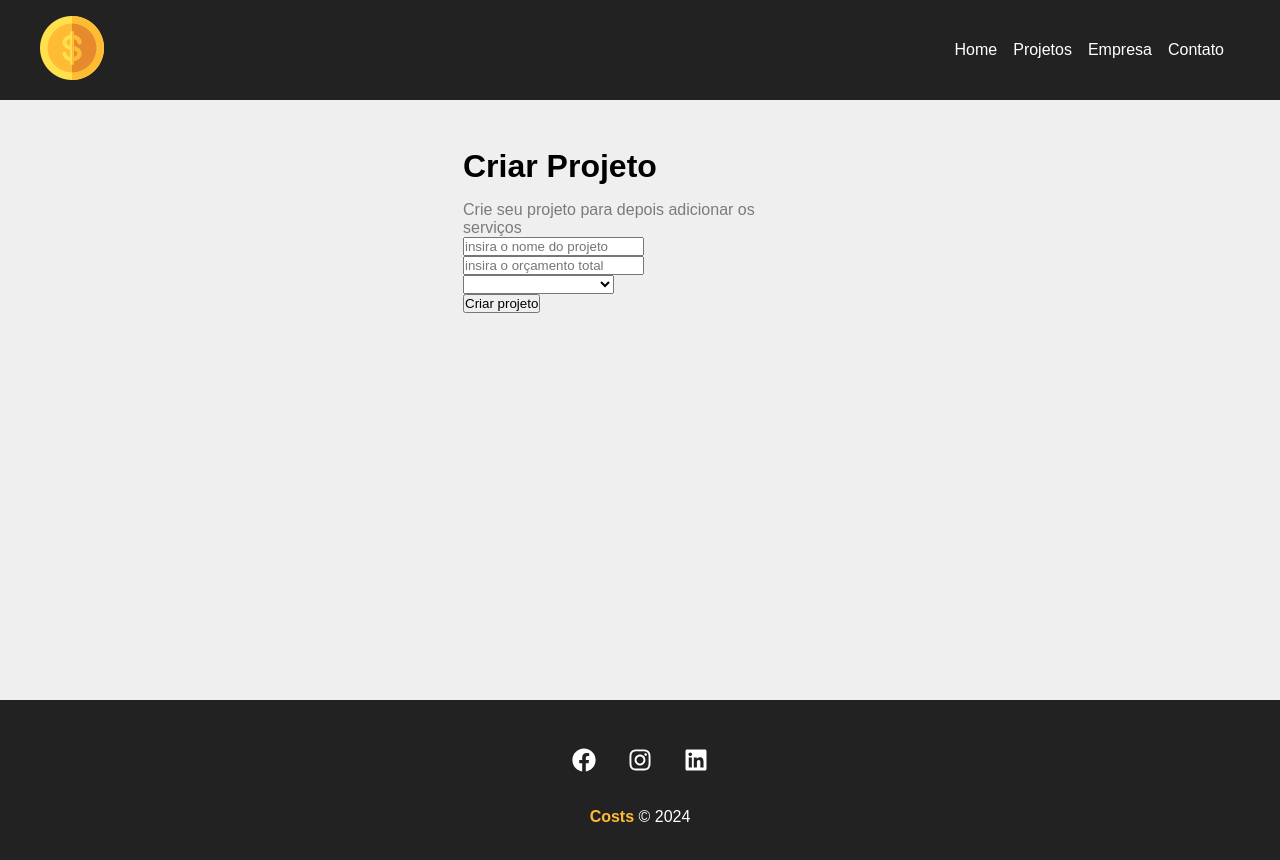
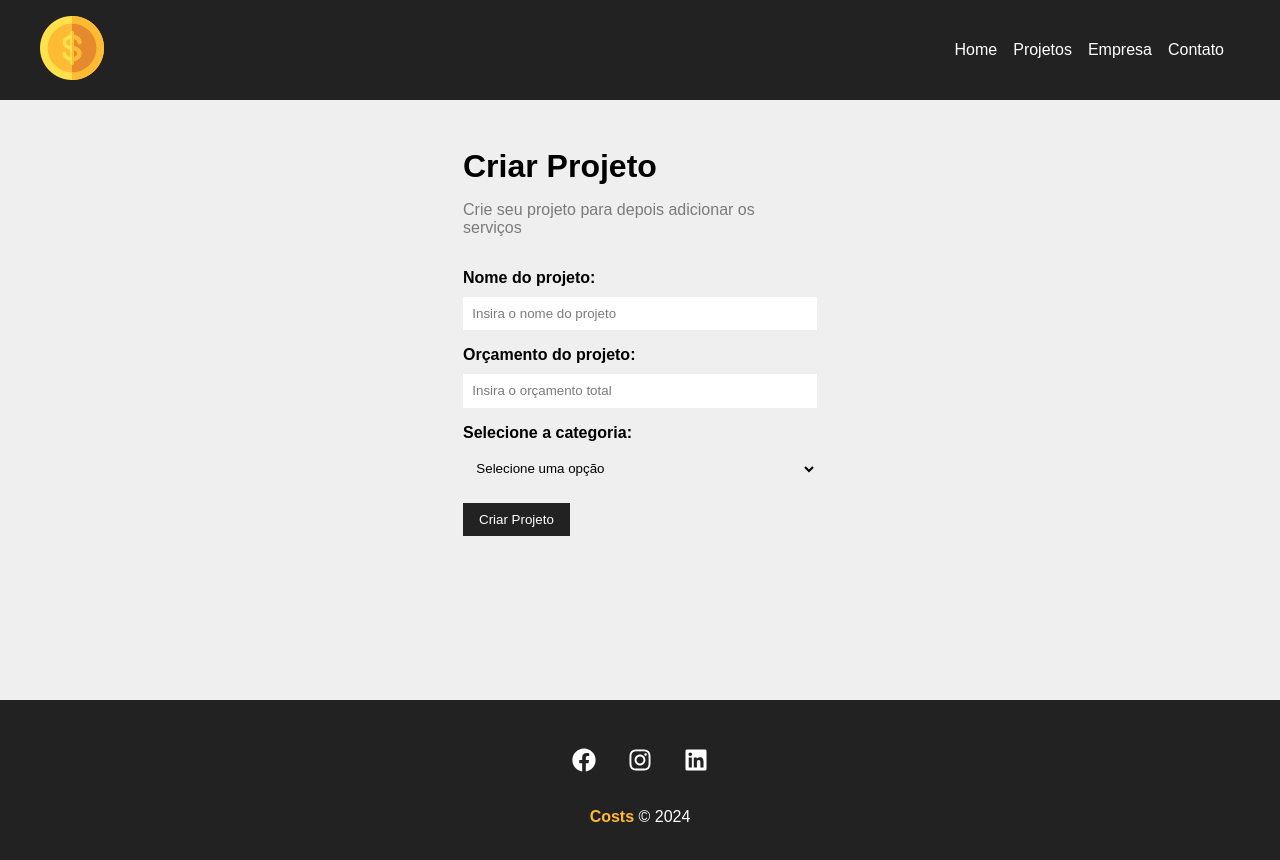
Before and after one commit to FrankFreitas/Costs, a React (Create React App) app: page /newproject in a window 1280 px wide. Shown: the top 860 px of the page. Built offline with nearby package versions, Linux system fonts and the light colour scheme.

Commit message:
Componentização de formulário

```diff
--- a/src/App.js
+++ b/src/App.js
@@ -8,8 +8,6 @@
 import NavBar from './components/layout/NavBar'
 import Footer from './components/layout/Footer'
 import Projects from './components/pages/Projects'
-
-
 
 function App() {
   return (
--- /dev/null
+++ b/src/components/form/Input.js
@@ -0,0 +1,10 @@
+import styles from './Input.module.css'
+function Input({ type, text, name, placeholder, handleOnChange, value }) {
+    return (
+        <div className={styles.form_control}>
+            <label htmlFor={name} className={styles.form_control_label}>{text}:</label>
+            <input type={type} name={name} id={name} placeholder={placeholder} onChange={handleOnChange} value={value} />
+        </div>
+    )
+}
+export default Input
--- /dev/null
+++ b/src/components/form/Input.module.css
@@ -0,0 +1,20 @@
+.form_control{
+    display: flex;
+    flex-direction: column;
+    margin-bottom: 1em;
+}
+
+.form_control label{
+    margin-bottom: .6em;
+    font-weight: bold;
+}
+
+.form_control input{
+    padding: .7em;
+    border-radius: 0;
+    border: none;
+}
+
+.form_control input::placeholder{
+    color: #7B7B7B;
+}
--- /dev/null
+++ b/src/components/form/Select.js
@@ -0,0 +1,12 @@
+import styles from './Select.module.css'
+function Select({ text, name, options, handleOnChange, value }) {
+    return (
+        <div className={styles.form_control}>
+            <label htmlFor={name} className={styles.form_control_label}>{text}:</label>
+            <select name={name} id={name}>
+                <option>Selecione uma opção</option>
+            </select>
+        </div>
+    )
+}
+export default Select
--- /dev/null
+++ b/src/components/form/Select.module.css
@@ -0,0 +1,16 @@
+.form_control{
+    display: flex;
+    flex-direction: column;
+    margin-bottom: 1em;
+}
+
+.form_control label{
+    margin-bottom: .6em;
+    font-weight: bold;
+}
+
+.form_control select{
+    padding: .7em;
+    border-radius: 0;
+    border: none;
+}
--- /dev/null
+++ b/src/components/form/SubmitButton.js
@@ -0,0 +1,10 @@
+import styles from './SubmitButton.module.css'
+
+function SubmitButton({text}) {
+    return (
+        <div>
+           <button className={styles.btn}>{text}</button>
+        </div>
+    )
+}
+export default SubmitButton
--- /dev/null
+++ b/src/components/form/SubmitButton.module.css
@@ -0,0 +1,13 @@
+.btn{
+    background-color: #222;
+    color: #FFF;
+    padding: .7em 1.2em;
+    text-decoration: none;
+    transition: .5s;
+    cursor: pointer;
+    border: none;
+}
+
+.btn:hover{
+    color: #FFBB33;
+}
--- a/src/components/layout/NavBar.js
+++ b/src/components/layout/NavBar.js
@@ -7,7 +7,7 @@
 
 function NavBar() {
     return (
-        <nav class={styles.navbar}>
+        <nav className={styles.navbar}>
             <Container>
                 <Link to='/'><img src={logo} alt='logo moeda' /></Link>
                 <ul className={styles.list}>
--- a/src/components/pages/NewProject.js
+++ b/src/components/pages/NewProject.js
@@ -7,7 +7,7 @@
         <div className={styles.newproject_container}>
             <h1>Criar Projeto</h1>
             <p>Crie seu projeto para depois adicionar os serviços</p>
-            <ProjectForm/>
+            <ProjectForm btnText ='Criar Projeto'/>
         </div>
     )
 }
--- /dev/null
+++ b/src/components/projects/Project.module.css
@@ -0,0 +1,4 @@
+.form {
+    width: 100%;
+    margin: 2em 0;
+}
--- a/src/components/projects/ProjectForm.js
+++ b/src/components/projects/ProjectForm.js
@@ -1,20 +1,16 @@
-function ProjectForm() {
+import Input from '../form/Input'
+import Select from '../form/Select'
+import SubmitButton from '../form/SubmitButton'
+
+import styles from './Project.module.css'
+
+function ProjectForm({btnText}) {
     return (
-        <form>
-            <div>
-                <input type='text' placeholder='insira o nome do projeto' />
-            </div>
-            <div>
-                <input type='number' placeholder='insira o orçamento total' />
-            </div>
-            <div>
-                <select name='category_id' id=''>
-                    <option disabled>Selecione a categoria</option>
-                </select>
-            </div>
-            <div>
-                <input type = 'submit' value='Criar projeto'></input>
-            </div>
+        <form className={styles.form}>
+            <Input type='text' text='Nome do projeto' name='name' placeholder='Insira o nome do projeto' />
+            <Input type='number' text='Orçamento do projeto' name='budget' placeholder='Insira o orçamento total' />
+            <Select name = 'category_id' text = 'Selecione a categoria' />
+           <SubmitButton text={btnText}/>
         </form>
     )
 }
```
